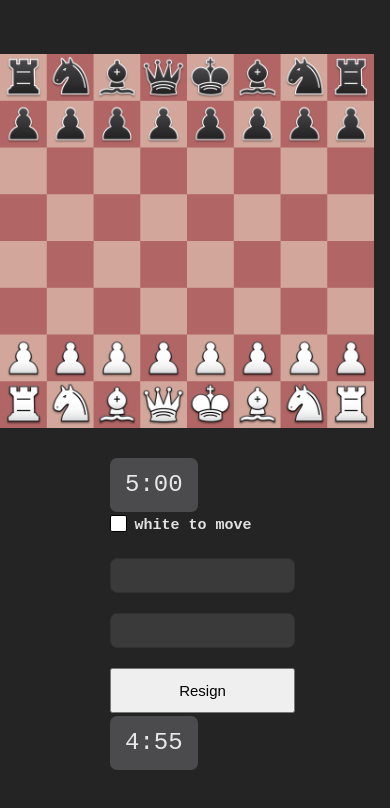
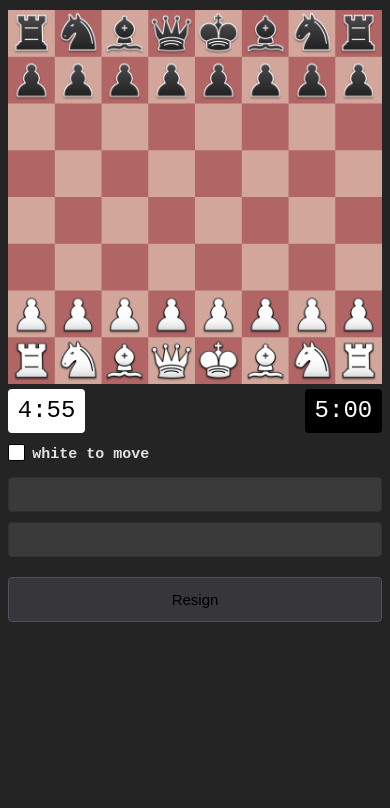
Before and after one commit to gerwld/chess_game, a React (Vite) app: page / in a window 390 px wide. Shown: the top 808 px of the page. Built offline with nearby package versions, Linux system fonts and the light colour scheme.

Commit message:
Updated styles, fixed timer

```diff
--- a/src/compontents/BoardComponent.tsx
+++ b/src/compontents/BoardComponent.tsx
@@ -37,11 +37,11 @@ const BoardComponent: React.FC<BoardProps> = ({ board, setBoard, swapPlayer, cur
 
     // timer logic
     function decrementBlackTimer() {
-        setBlackTime(prev => prev - 1)
+        setBlackTime(prev => prev > 0 ? prev - 1 : 0)
     }
 
     function decrementWhiteTimer() {
-        setWhiteTime(prev => prev - 1)
+        setWhiteTime(prev => prev > 0 ? prev - 1 : 0)
     }
 
     function startTimer() {
--- a/src/compontents/SessionTimer.tsx
+++ b/src/compontents/SessionTimer.tsx
@@ -10,7 +10,7 @@ interface SessionProps {
 const SessionTimer = ({ isBlack, currentPlayer, time }) => {
     const min = Math.floor(time / 60),
         sec = time - (min * 60)
-    if (currentPlayer && time)
+    if (currentPlayer && time || time === 0)
         return (
             <div className={[
                 "session_timer",
--- a/src/index.css
+++ b/src/index.css
@@ -6,7 +6,7 @@
 
   color-scheme: light dark;
   color: rgba(255, 255, 255, 0.87);
-  background-color: #242424;
+  background-color: var(--main-color, #242424);
   font-family: monospace;
   font-synthesis: none;
   text-rendering: optimizeLegibility;
@@ -15,9 +15,14 @@
   -webkit-text-size-adjust: 100%;
 
   --aside-gap: 15px;
-  --border-radius-main: 7px;
+  --border-radius-main: 4px;
   --board-square-size: max(10vmin, 30px);
   --board-size: calc(var(--board-square-size, max(10vmin, 30px)) * 8);
+
+  --main-color: #242424;
+  --sec-color: #36363b;
+  --hover-color: #2b2b2d;
+  --border-color: #505256;
 }
 
 * {
@@ -38,6 +43,13 @@ button {
   margin-top: 20px;
   font-size: 1rem;
   font-weight: 500;
+  border-radius: var(--border-radius-main);
+  background-color: var(--sec-color, gray);
+  border: 1px solid var(--border-color);
+}
+
+button:hover {
+  background-color: var(--hover-color);
 }
 
 .app {
@@ -155,42 +167,6 @@ aside {
   justify-content: center;
 }
 
-@media only screen and (max-width: 820px) {
-  .app {
-    flex-direction: column;
-  }
-
-  aside {
-    margin: 30px auto;
-  }
-}
-
-@media only screen and (max-width: 660px) {
-
-  .app {
-    padding-top: max(2vmin, 10px);
-    justify-content: center;
-    align-items: flex-start;
-  }
-
-  .board {
-    width: calc(max(12vmin, 30px) *8);
-    min-width: calc(max(12vmin, 30px) *8);
-    height: calc(max(12vmin, 30px) *8);
-    min-height: calc(max(12vmin, 30px) *8);
-    display: flex;
-    flex-wrap: wrap;
-  }
-
-  .square {
-    width: max(12vmin, 30px);
-    height: max(12vmin, 30px);
-    display: flex;
-    align-items: center;
-    justify-content: center;
-  }
-
-}
 
 .square.black {
   /* background-color: #000; */
@@ -257,3 +233,60 @@ aside {
   top: unset;
   bottom: 0;
 }
+
+.captured__piece[title="Pawn"] {
+  order: 2;
+  margin-right: -20px;
+}
+
+
+@media only screen and (max-width: 820px) {
+  .app {
+    flex-direction: column;
+  }
+
+  aside {
+    margin: 0;
+    padding: 30px auto;
+    width: var(--board-size);
+    justify-content: flex-start;
+    padding: 60px 0 0;
+  }
+
+  .captured {
+    margin-top: 10px;
+  }
+
+  .session_timer {
+    padding: 10px;
+  }
+
+  .session_timer__black {
+    background-color: #000;
+    color: #fff;
+    top: 5px;
+    right: 0;
+    left: unset;
+  }
+
+  .session_timer__white {
+    background-color: #fff;
+    color: #000;
+    top: 5px;
+    bottom: unset;
+    right: unset;
+    left: 0;
+  }
+}
+
+@media only screen and (max-width: 660px) {
+  :root {
+    --board-square-size: max(12vmin, 30px);
+  }
+
+  .app {
+    padding-top: max(2vmin, 10px);
+    justify-content: flex-start;
+    align-items: center;
+  }
+}
```
